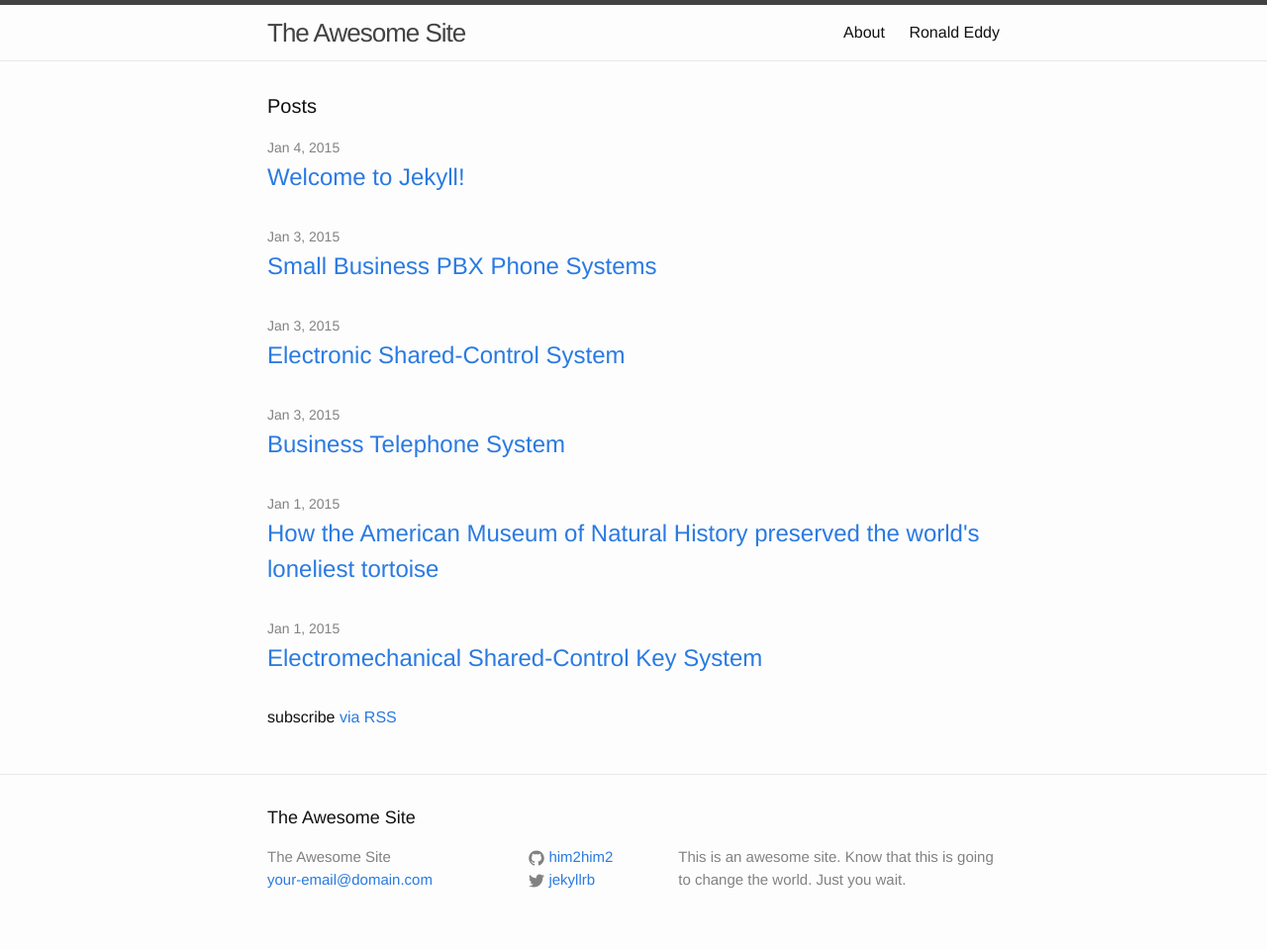
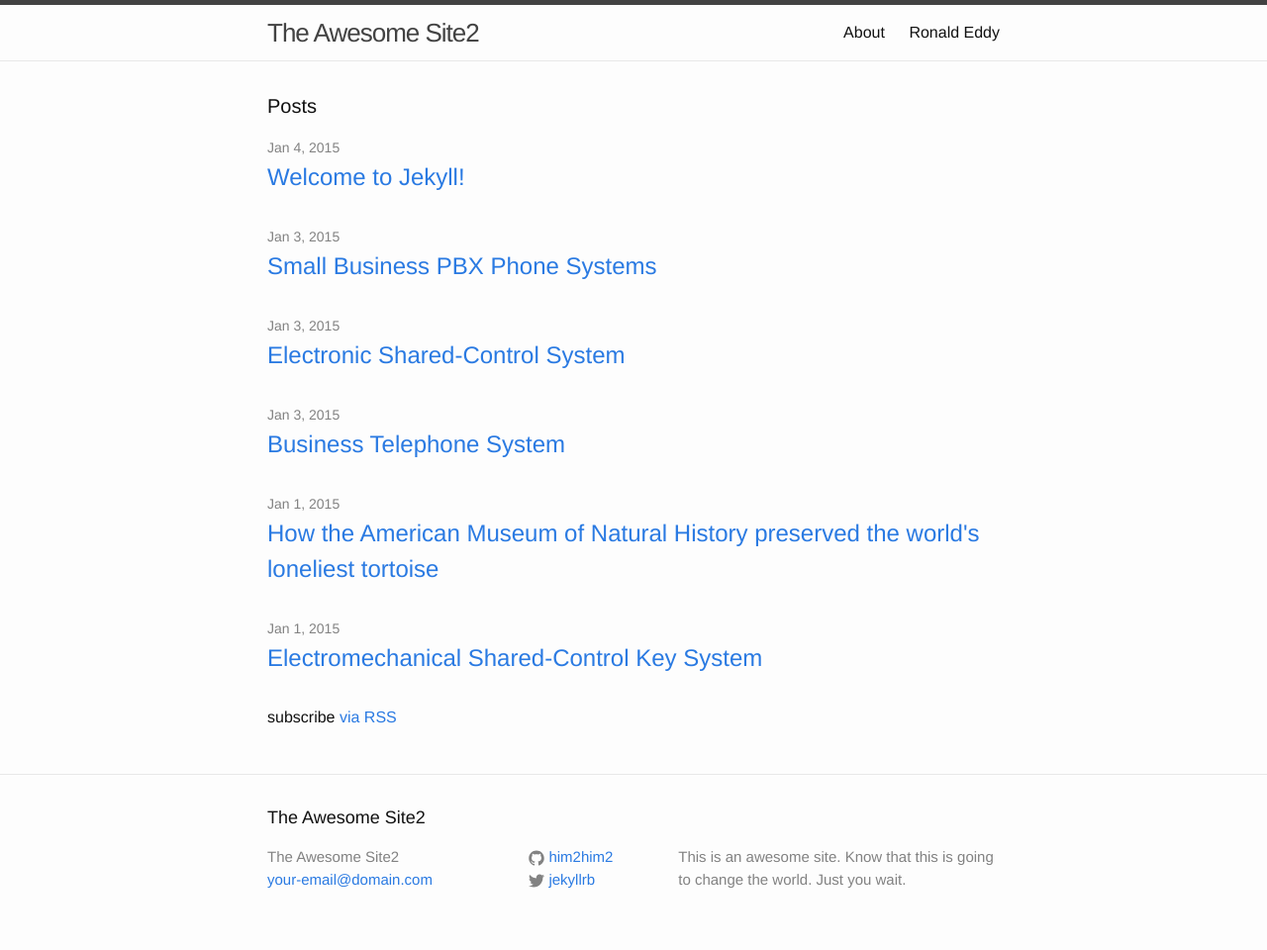
Before and after one commit to him2him2/him2him2.github.io, a Jekyll site: the page built from index.html, in a window 1280 px wide. Shown: the whole page at 99% size. Built offline with Jekyll 4.4.1, drawn with Linux system fonts in a browser that asks for light colours.

Commit message:
Added number to site title.

```diff
--- a/_config.yml
+++ b/_config.yml
@@ -1,5 +1,5 @@
 # Site settings
-title: The Awesome Site
+title: The Awesome Site2
 email: your-email@domain.com
 description: > # this means to ignore newlines until "baseurl:"
   This is an awesome site. Know that this is going to change the world. Just you wait.
```
